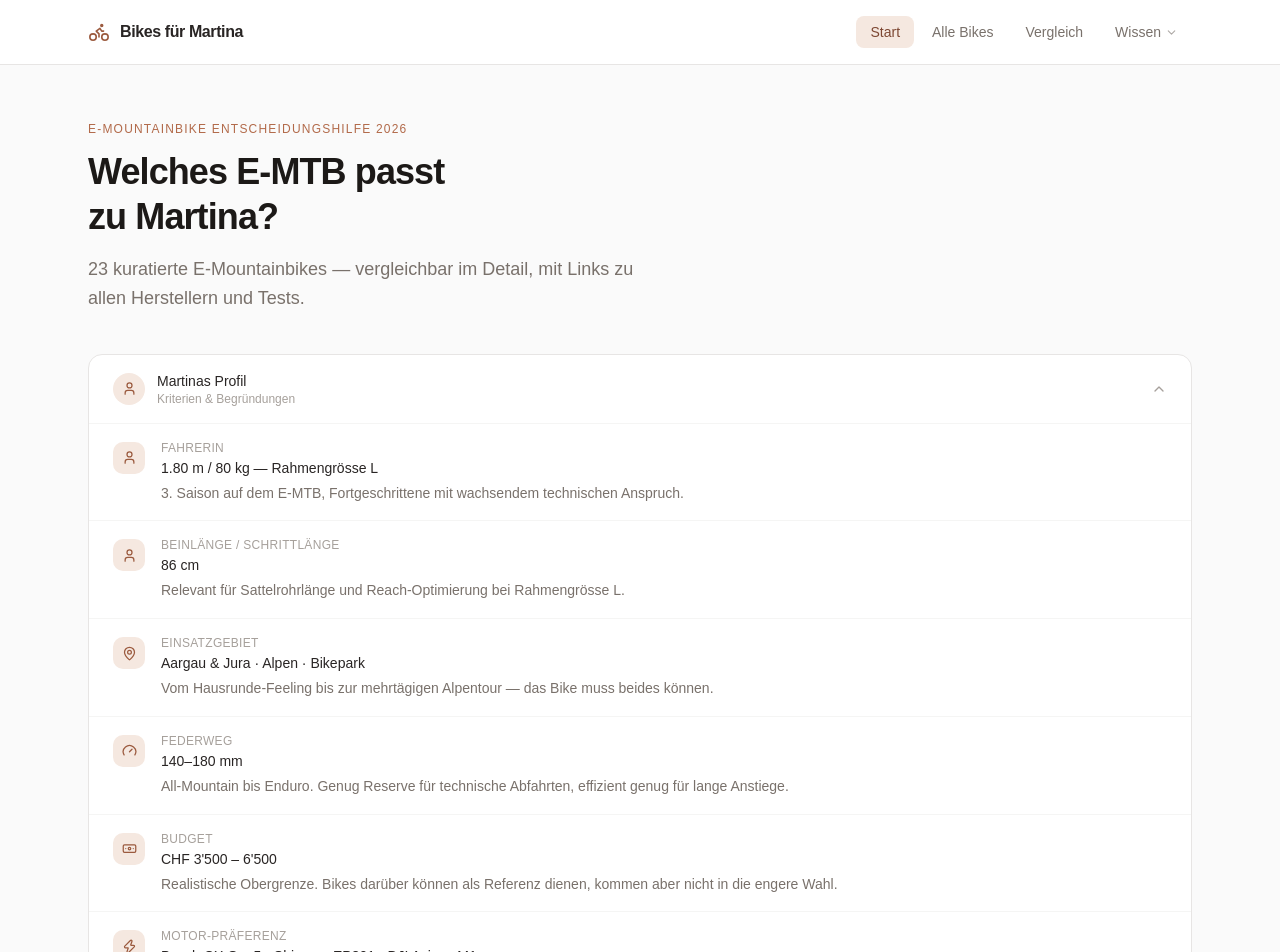
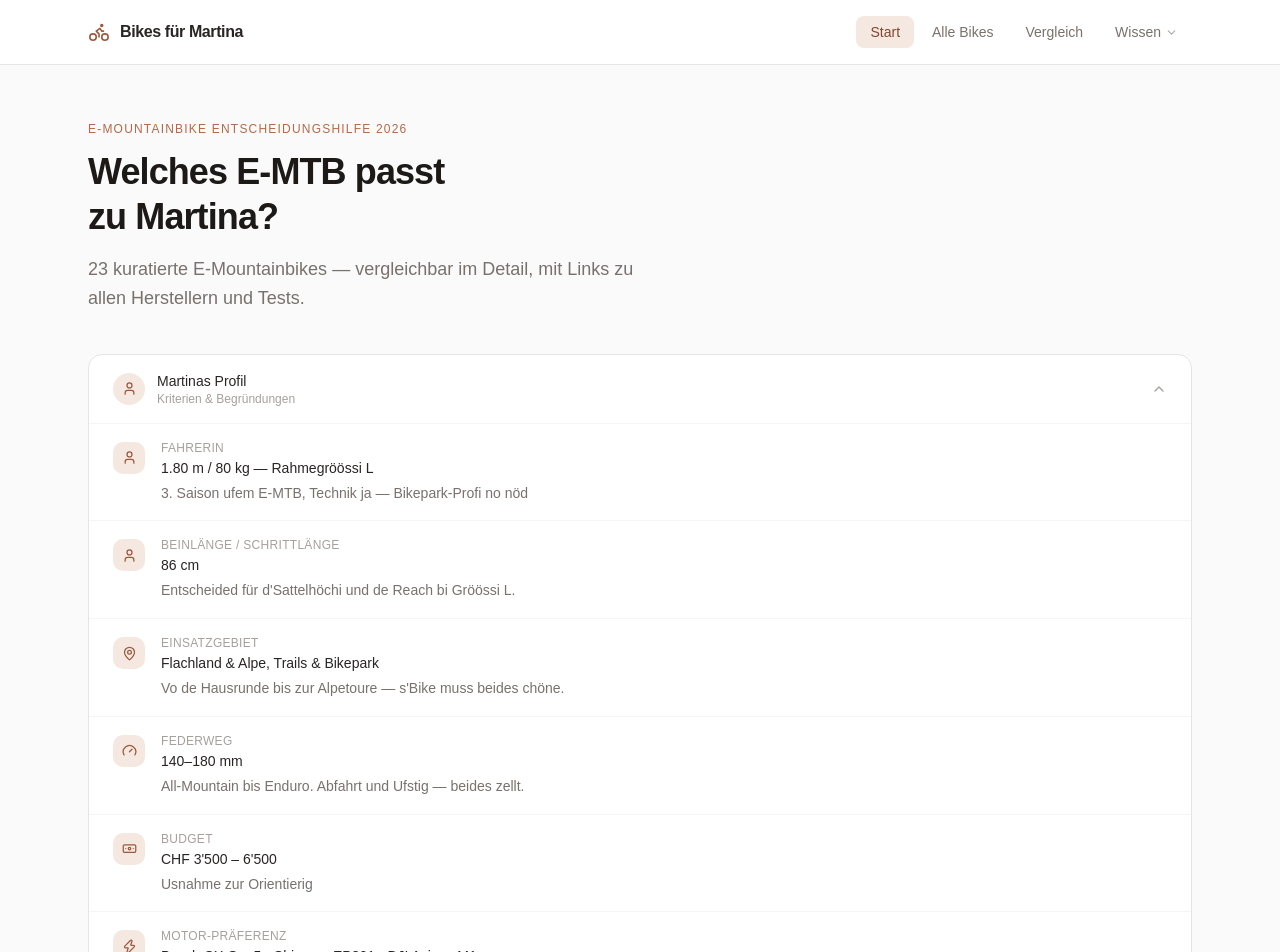
Before and after one commit to Taljy/bikes-martina, a React (Vite) app: page / in a window 1280 px wide. Shown: the top 952 px of the page. Built offline with nearby package versions, Linux system fonts and the light colour scheme.

Commit message:
feat: profil-card texts in aargauer mundart

```diff
--- a/src/pages/Home.tsx
+++ b/src/pages/Home.tsx
@@ -6,38 +6,38 @@ const profil = [
   {
     icon: User,
     label: 'Fahrerin',
-    wert: '1.80 m / 80 kg — Rahmengrösse L',
-    detail: '3. Saison auf dem E-MTB, Fortgeschrittene mit wachsendem technischen Anspruch.',
+    wert: '1.80 m / 80 kg — Rahmegröössi L',
+    detail: '3. Saison ufem E-MTB, Technik ja — Bikepark-Profi no nöd',
   },
   {
     icon: User,
     label: 'Beinlänge / Schrittlänge',
     wert: '86 cm',
-    detail: 'Relevant für Sattelrohrlänge und Reach-Optimierung bei Rahmengrösse L.',
+    detail: "Entscheided für d'Sattelhöchi und de Reach bi Gröössi L.",
   },
   {
     icon: MapPin,
     label: 'Einsatzgebiet',
-    wert: 'Aargau & Jura · Alpen · Bikepark',
-    detail: 'Vom Hausrunde-Feeling bis zur mehrtägigen Alpentour — das Bike muss beides können.',
+    wert: 'Flachland & Alpe, Trails & Bikepark',
+    detail: "Vo de Hausrunde bis zur Alpetoure — s'Bike muss beides chöne.",
   },
   {
     icon: Gauge,
     label: 'Federweg',
     wert: '140–180 mm',
-    detail: 'All-Mountain bis Enduro. Genug Reserve für technische Abfahrten, effizient genug für lange Anstiege.',
+    detail: 'All-Mountain bis Enduro. Abfahrt und Ufstig — beides zellt.',
   },
   {
     icon: Banknote,
     label: 'Budget',
     wert: "CHF 3'500 – 6'500",
-    detail: 'Realistische Obergrenze. Bikes darüber können als Referenz dienen, kommen aber nicht in die engere Wahl.',
+    detail: 'Usnahme zur Orientierig',
   },
   {
     icon: Zap,
     label: 'Motor-Präferenz',
     wert: 'Bosch CX Gen5 · Shimano EP801 · DJI Avinox M1',
-    detail: 'Bewährte Systeme mit gutem Servicenetz in der Schweiz. DJI als spannende Newcomer-Option mit Leistungsplus.',
+    detail: "Bosch und Shimano sind bewährt, Service-Netz i de Schwiiz stimmt. DJI isch spannend — mir behalted's im Auge.",
   },
 ]
 
```
